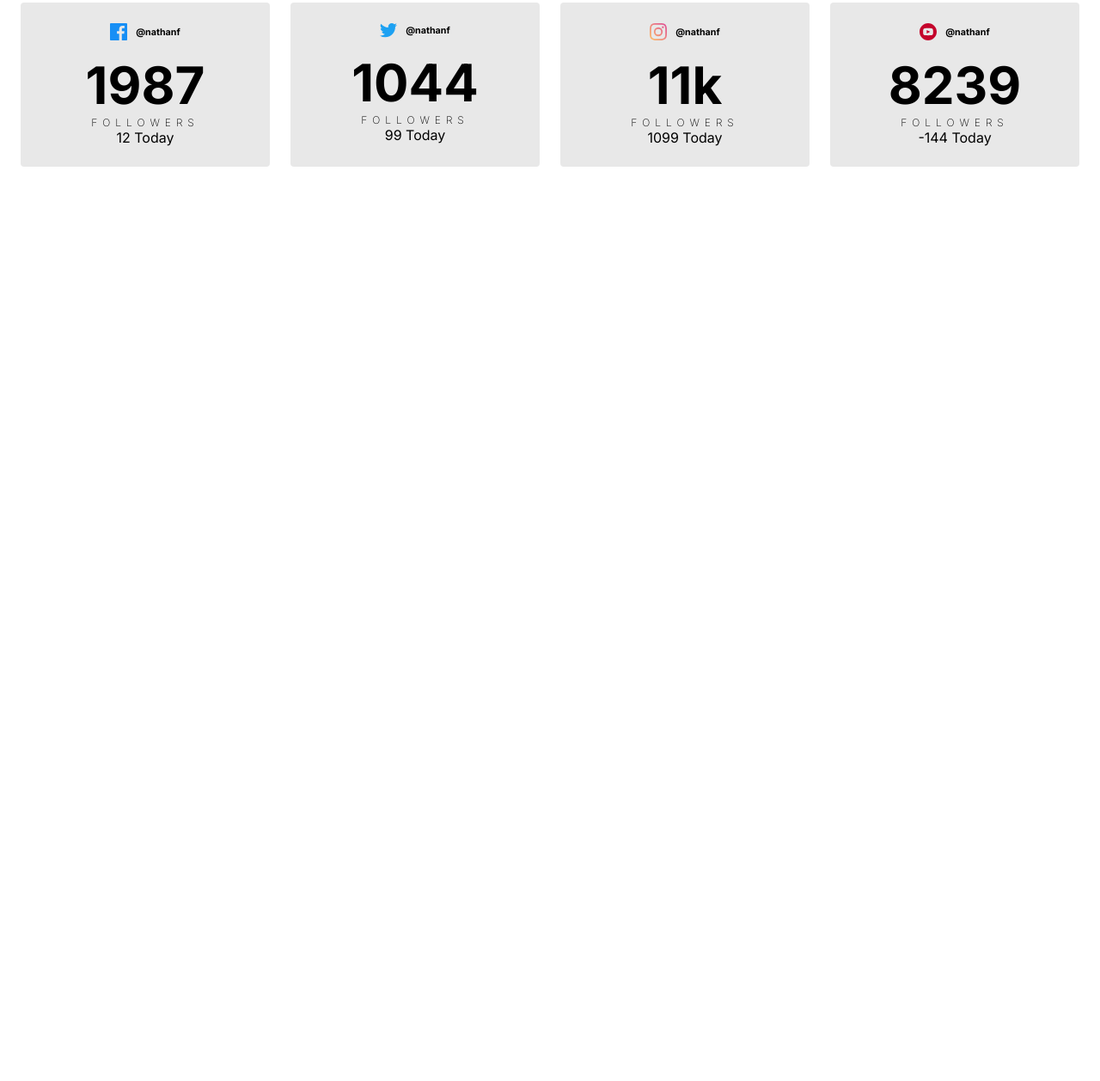
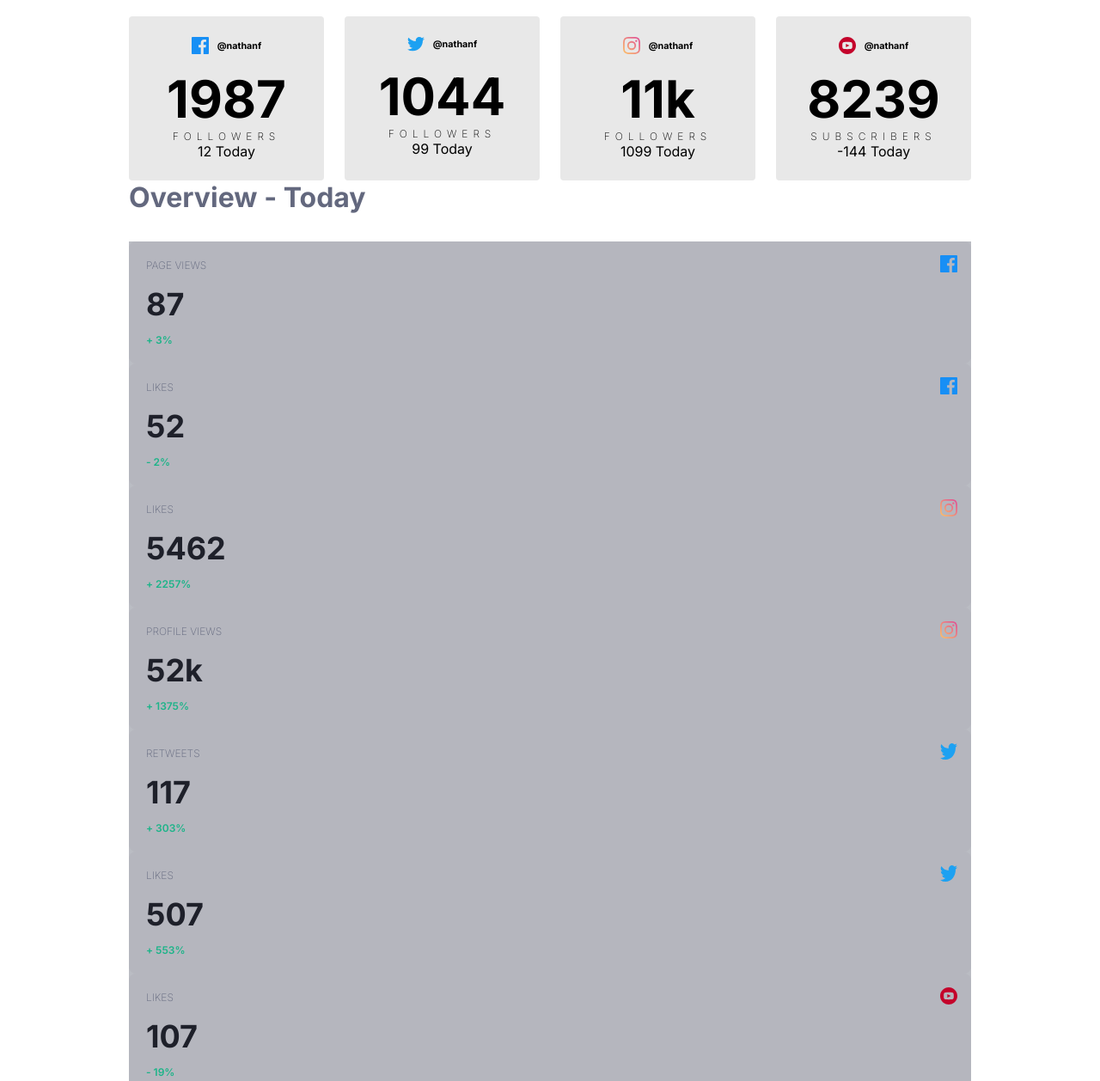
Before and after one commit to JoaoPauloDel/css-responsividade, a plain HTML site: page index.html in a window 1280 px wide. Shown: the part 108-1366 px from the top of the page at 86% size. Before the commit the page ends 800 px from the top, so only its background shows below. Drawn offline with Linux system fonts and the light colour scheme.

Commit message:
Add 'Overview - Today' section and style cards
Introduces a new 'Overview - Today' section in index.html with multiple statistic cards for social media metrics. Updates styles.css to support the new card layout, refactors CSS for better structure, and changes 'Followers' to 'Subscribers' for consistency.

```diff
--- a/index.html
+++ b/index.html
@@ -55,13 +55,70 @@
                 <h6>@nathanf</h6>
             </div>
             <h1>8239</h1>
-            <h5>Followers</h5>
+            <h5>Subscribers</h5>
             <span>-144 Today</span>
         </div>
     </div>
     </div>
     </div>
 
+    <div class="hoje">
+        <h1>Overview - Today</h1>
+    </div>
+
+    <div class="cards">
+        <div class="card">
+            <h5>Page Views</h5>
+            <img class="logo" src="imgs/icon-facebook.svg" alt="">
+            <span>87</span>
+            <p>+ 3%</p>
+        </div>
+        <div class="card">
+            <h5>Likes</h5>
+            <img class="logo" src="imgs/icon-facebook.svg" alt="">
+            <span>52</span>
+            <p>- 2%</p>
+        </div>
+        <div class="card">
+            <h5>Likes</h5>
+            <img class="logo" src="imgs/icon-instagram.svg" alt="">
+            <span>5462</span>
+            <p>+ 2257%</p>
+        </div>
+        <div class="card">
+            <h5>Profile Views</h5>
+            <img class="logo" src="imgs/icon-instagram.svg" alt="">
+            <span>52k</span>
+            <p>+ 1375%</p>
+        </div>
+        <div class="card">
+            <h5>Retweets</h5>
+            <img class="logo" src="imgs/icon-twitter.svg" alt="">
+            <span>117</span>
+            <p>+ 303%</p>
+        </div>
+        <div class="card">
+            <h5>Likes</h5>
+            <img class="logo" src="imgs/icon-twitter.svg" alt="">
+            <span>507</span>
+            <p>+ 553%</p>
+        </div>
+        <div class="card">
+            <h5>Likes</h5>
+            <img class="logo" src="imgs/icon-youtube.svg" alt="">
+            <span>107</span>
+            <p>- 19%</p>
+        </div>
+        <div class="card">
+            <h5>Total Views</h5>
+            <img class="logo" src="imgs/icon-youtube.svg" alt="">
+            <span>1407</span>
+            <p>- 12%</p>
+        </div>
+    </div>
+
+
+
     <script src="index.js"></script>
 </body>
 
--- a/styles.css
+++ b/styles.css
@@ -20,13 +20,11 @@
     --color-gray-950: #1e202a;
     --color-gray-900: #1f212e;
     --color-gavy-950: #252a41;
-    --color-gray-400: #aeb3cb;
     /* light theme */
     --color-white: #ffffff;
     --color-blue-50: #f5f7ff;
     --color-navy-50: #f0f2fa;
     --color-gray-650: #63687e;
-    --color-gray-950: #1e202a;
 }
 
 body {
@@ -34,40 +32,39 @@ body {
     transition-duration: 200ms;
 }
 
-.topo {
-
-    & h2 {
+.topo h2 {
     font-size: 22px;
     color: var(--color-gray-950);
     margin-bottom: 4px;
 }
 
-    & h6 {
+.topo h6 {
     font-size: 14px;
     color: var(--color-gray-650);
 }
 
-    &>div:nth-child(1) {
+.topo > div:nth-child(1) {
     border-bottom: 1px solid var(--color-gray-950);
     padding-bottom: 22px;
 }
 
-    & div:nth-child(2) {
+.topo div:nth-child(2) {
     padding-top: 16px;
     display: flex;
     align-items: center;
     justify-content: space-between;
 }
 
-    & .switch {
+.topo .switch {
     width: 50px;
     height: 24px;
     background-color: var(--color-gray-400);
     border-radius: 11px;
     position: relative;
     cursor: pointer;
+}
 
-        &::after {
+.topo .switch::after {
     content: "";
     width: 16px;
     height: 16px;
@@ -78,21 +75,21 @@ body {
     right: 4px;
     transition-duration: 250ms;
 }
-    }
-}
 
-.redes{
+.redes {
     display: grid;
     margin-top: 40px;
     gap: 24px;
+}
 
-    & > div{
+.redes > div {
     background-color: rgba(122, 120, 122, 0.167);
     border-radius: 4px;
     text-align: center;
     padding: 24px 0;
+}
 
-        & div{
+.redes > div div {
     display: flex;
     justify-content: center;
     align-items: center;
@@ -100,66 +97,116 @@ body {
     margin-bottom: 16px;
 }
 
-        & h1{
+.redes > div h1 {
     font-size: 60px;
 }
 
-        & h5{
+.redes > div h5 {
     font-size: 12px;
     text-transform: uppercase;
     font-weight: 200;
     letter-spacing: 6px;
 }
+
+.cards {
+    background-color: #252a4150;
+    gap: 24px;
+    grid-template-columns: repeat(4, 1fr);
+    margin-top: 32px;
 }
+
+.cards .card {
+    background-color: rgba(122, 120, 122, 0.08);
+    border-radius: 8px;
+    padding: 20px;
+    position: relative;
+    overflow: hidden;
+}
+
+.cards .card h5 {
+    font-size: 12px;
+    text-transform: uppercase;
+    font-weight: 200;
+    color: var(--color-gray-650);
+    margin-bottom: 12px;
+}
+
+.cards .card img.logo {
+    position: absolute;
+    top: 16px;
+    right: 16px;
+    width: 20px;
+    height: 20px;
+}
+
+.cards .card span {
+    display: block;
+    font-size: 36px;
+    font-weight: 700;
+    color: var(--color-gray-950);
+    margin-top: 16px;
+}
+
+.cards .card p {
+    margin-top: 12px;
+    font-size: 12px;
+    font-weight: 600;
+    color: var(--color-green-500);
+}
+
+.hoje h1 {
+    color: var(--color-gray-650);
 }
 
 body.dark-mode {
     background-color: var(--color-gray-950);
+}
 
-    & .topo {
-
-        & h2 {
+body.dark-mode .topo h2 {
     color: var(--color-white);
 }
 
-        & div:nth-child(1) {
+body.dark-mode .topo > div:nth-child(1) {
     border-color: var(--color-gray-650);
 }
 
-        .switch {
+body.dark-mode .topo .switch {
     background-image: linear-gradient(90deg, var(--color-linear-gradient-switch));
+}
 
-            &::after {
+body.dark-mode .topo .switch::after {
     right: 30px;
     background-color: var(--color-gray-950);
 }
-        }
-    }
+
+@media (min-width: 1024px) {
+    body {
+        padding: 40px 150px;
     }
 
 
-@media only screen and (width >=1024px) {
-    body {
-        padding: 40px 150 px;
-    }
 
     .topo {
         display: flex;
         align-items: center;
         justify-content: space-between;
+    }
 
-        & div:nth-child(1) {
+    .topo > div:nth-child(1) {
         padding-bottom: 0;
         border: none;
     }
 
-        & div:nth-child(2) {
+    .topo div:nth-child(2) {
         padding-top: 0;
         gap: 12px;
     }
+
+    .redes {
+        grid-template-columns: repeat(4, 1fr);
     }
 
-    .redes{
+    .cards {
         grid-template-columns: repeat(4, 1fr);
     }
 }
```
Lines whose indentation alone changed are shown as unchanged.
